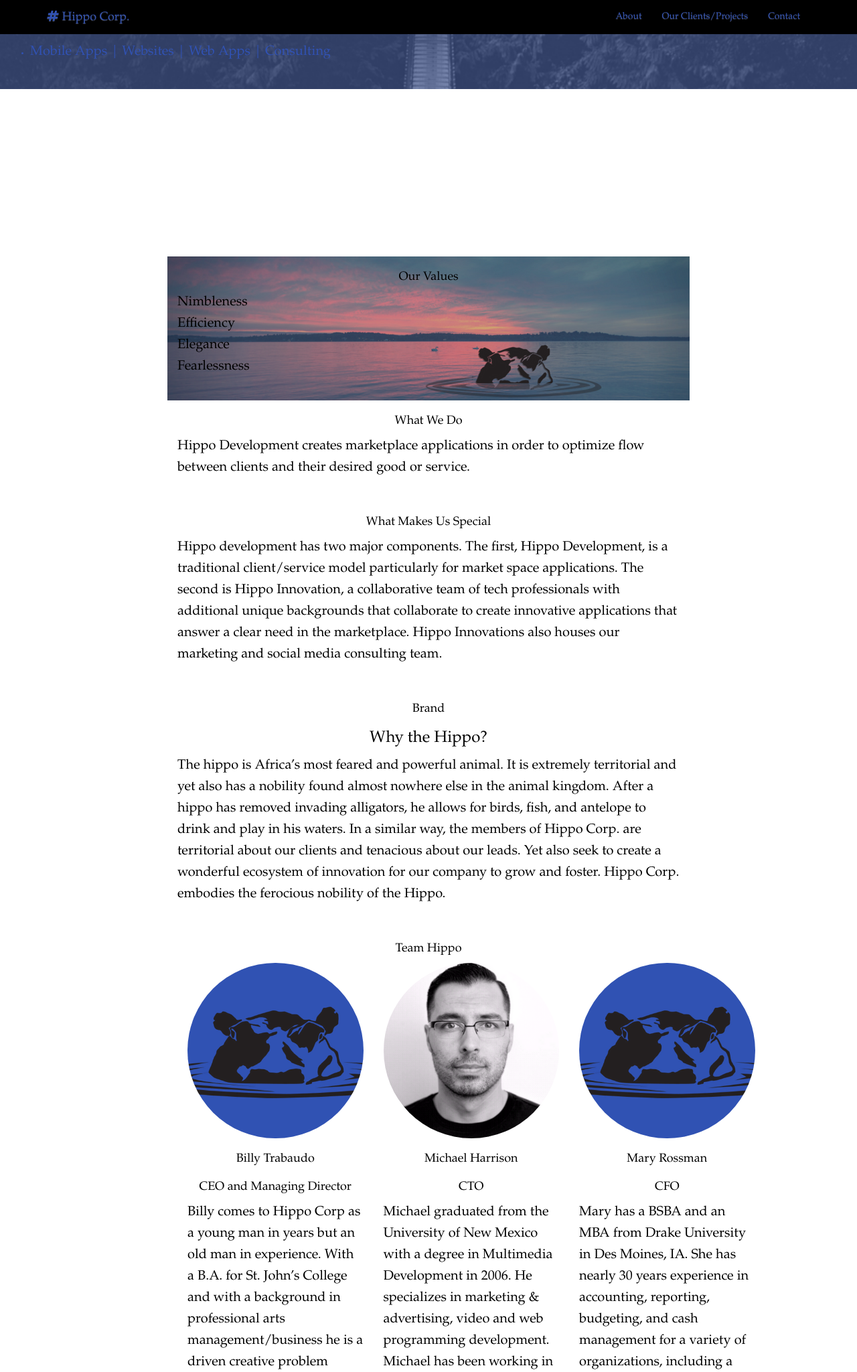
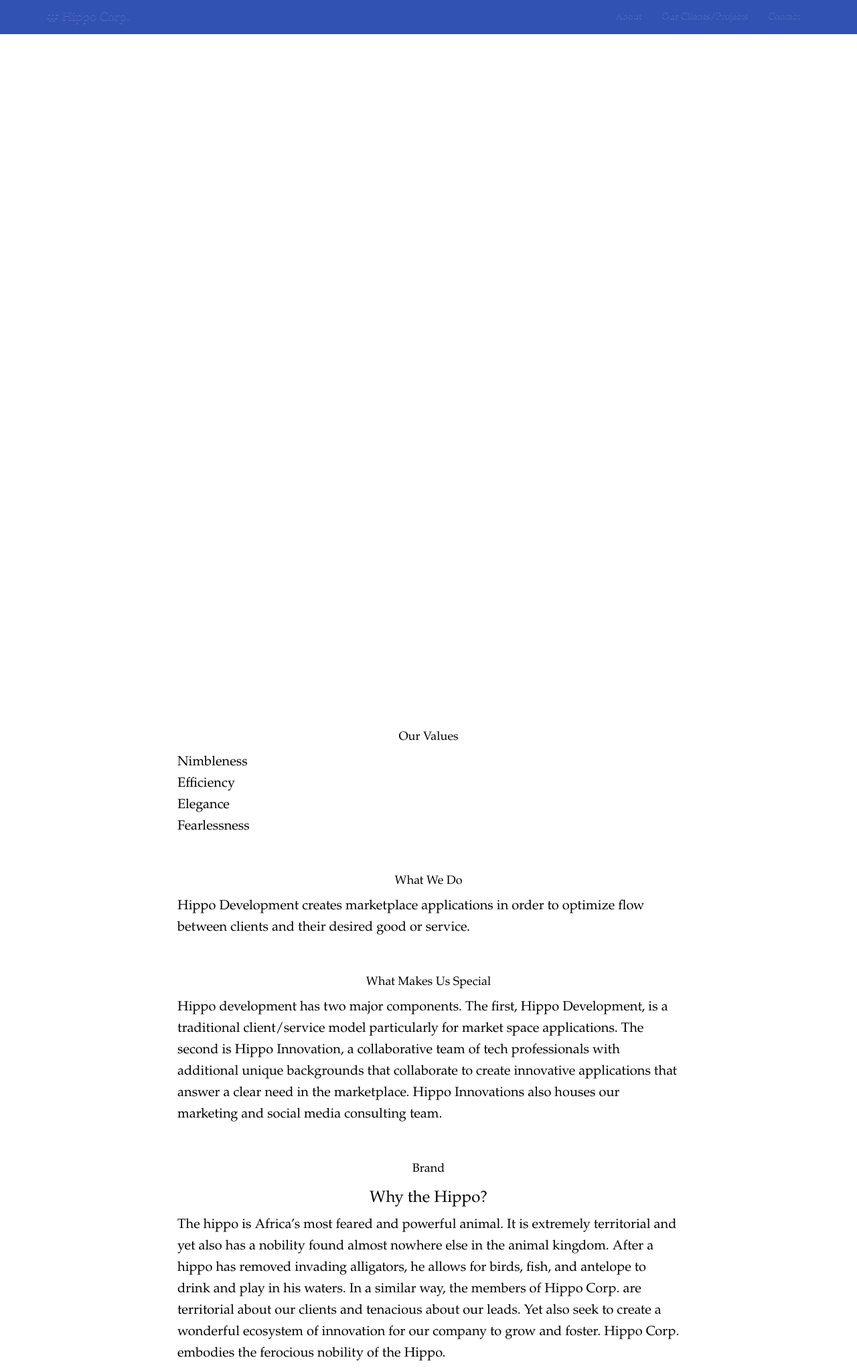
Before and after one commit to littleloveprint/hippocorp, a PHP site: page /home.php in a window 1280 px wide; the page is wider, and only the part inside the window is pictured. Shown: the top 2049 px of that part at 67% size. Run offline with PHP 8.4, Linux system fonts and the light colour scheme; some libraries are stand-ins or nearby versions.

Commit message:
Added css for parallax intro and removed previous intro css.

```diff
--- a/public_html/style/style.css
+++ b/public_html/style/style.css
@@ -1,10 +1,37 @@
 .navbar-custom,body {
-	background-color:#000
+	background-color:#3152b3;
+	color: white;
 }
 
-.intro,body,html {
-	width: 100%
+/** Parallax Sections
+	Intro **/
+
+#section-1 {
+	z-index: 1;
+	color: #fff;
+	height: 100vh;
 }
+#section-1 .row {
+	position: fixed;
+}
+
+/** Background **/
+#section-1 .parallax-layer-back {
+	background: url("../img/tree-bridge.png")no-repeat center center;
+	-webkit-background-size: cover;
+	-moz-background-size: cover;
+	-o-background-size: cover;
+	background-size: cover;
+}
+
+/** About Section -- No background image **/
+#section-2 {
+	z-index: 2;
+	position: relative;
+	background: #fff;
+	width: 100%;
+}
+
 
 body {
 	width: 100%;
@@ -86,61 +95,6 @@ a:focus {
 	color: #3152b3;
 }
 
-.light {
-	font-weight: 400;
-}
-
-.intro {
-	display: table;
-	width: 100%;
-	height: auto;
-	padding: 100px 0;
-	text-align: center;
-	color: #3152b3;
-	background: url(../img/tree-bridge.png) no-repeat bottom center scroll;
-	background-color: white;
-	-webkit-background-size: cover;
-	-moz-background-size: cover;
-	background-size: cover;
-	-o-background-size: cover;
-}
-
-.intro .intro-body {
-	display: table-cell;
-	vertical-align: middle;
-}
-
-.intro .intro-body .brand-heading {
-	padding: 5px;
-	margin: 5px;
-	font-size: 40px;
-}
-
-.intro .intro-body .intro-text {
-	padding: 5px;
-	margin: 5px;
-	font-size: 18px;
-}
-@media (min-width: 768px) {
-	.intro {
-		height: 100%;
-		padding: 5px;
-	}
-	.intro .intro-body .brand-heading {
-		font-size: 100px;
-		padding: 5px;
-		margin: 5px;
-	}
-	.intro .intro-body .intro-text {
-		font-size: 26px;
-		padding: 5px;
-		margin: 5px;
-	}
-}
-
-#values {
-	background: url("../img/placeholder-hippo.png");
-}
 
 .btn-circle {
 	width: 70px;
@@ -177,50 +131,6 @@ a:focus {
 	-moz-animation-iteration-count: infinite;
 	-webkit-animation-timing-function: linear;
 	-moz-animation-timing-function: linear;
-}
-@-webkit-keyframes pulse {
-	0% {
-		-webkit-transform: scale(1);
-		transform: scale(1);
-	}
-	50% {
-		-webkit-transform: scale(1.2);
-		transform: scale(1.2);
-	}
-	100% {
-		-webkit-transform: scale(1);
-		transform: scale(1);
-	}
-}
-@-moz-keyframes pulse {
-	0% {
-		-moz-transform: scale(1);
-		transform: scale(1);
-	}
-	50% {
-		-moz-transform: scale(1.2);
-		transform: scale(1.2);
-	}
-
-	100% {
-		-moz-transform: scale(1);
-		transform: scale(1);
-	}
-}
-
-.content-section {
-	padding-top: 100px;
-}
-
-.our-work-section {
-	width: 100%;
-	padding: 50px 0;
-	color: white;
-	background: url(../img/placeholder-hidden.png) no-repeat center center scroll;
-	background-color: black;
-	-webkit-background-size: cover;
-	background-size: cover;
-	-o-background-size: cover;
 }
 
 @media (min-width: 767px) {
```
Also changed, not shown: other parts of public_html/style/style.css (+0 -34 lines).
